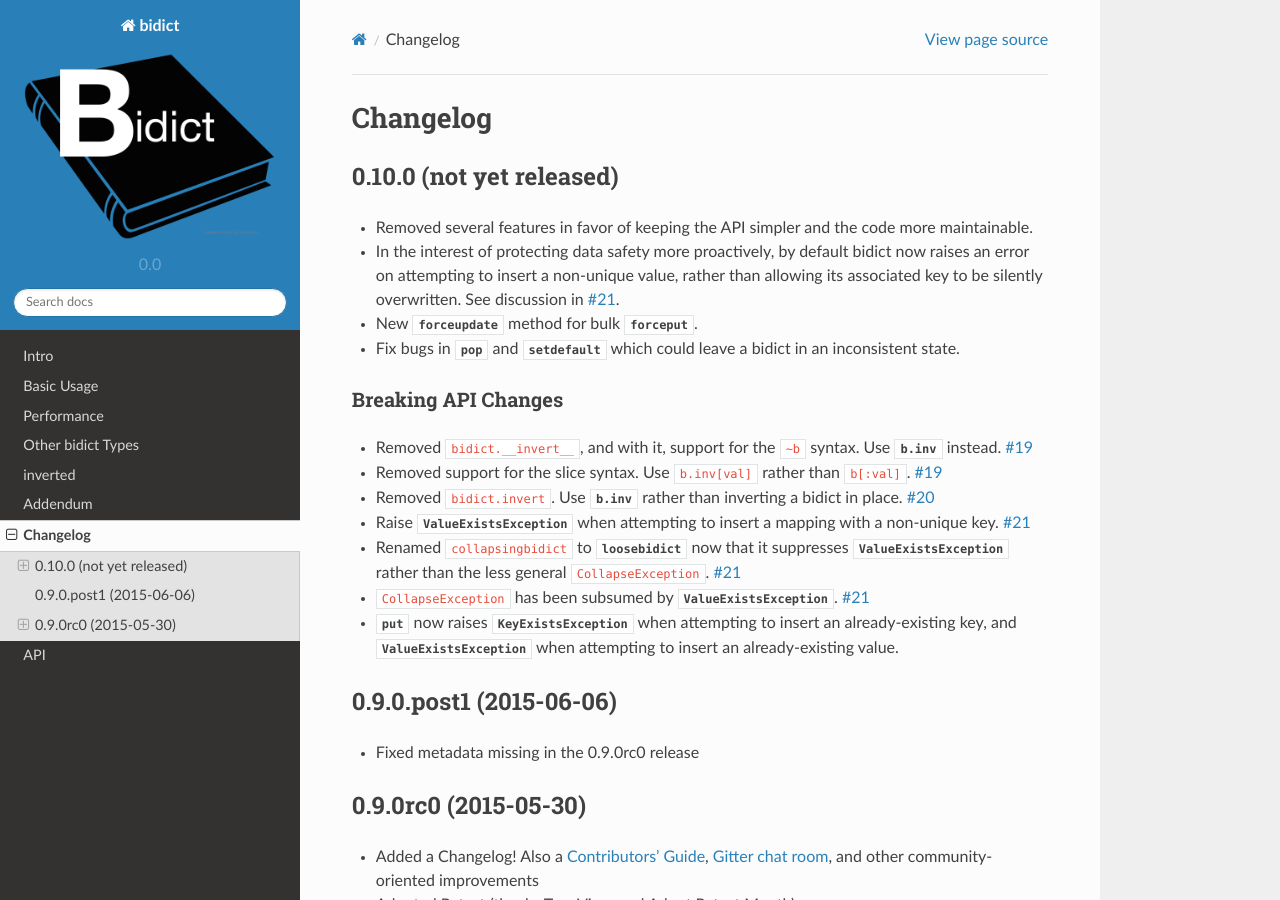
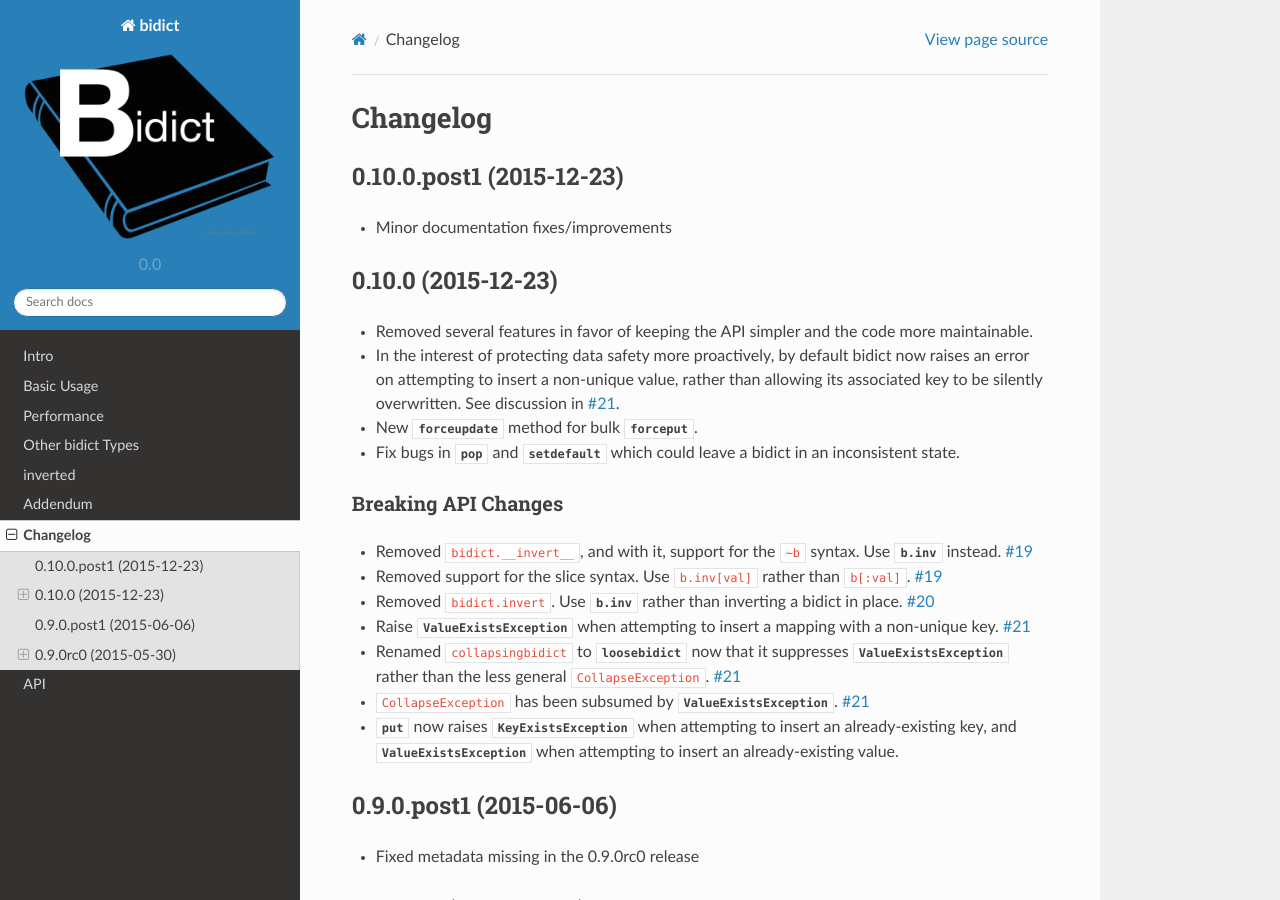
Before and after one commit to jab/bidict, a Sphinx documentation site: the page built from docs/changelog.rst, in a window 1280 px wide and 900 px high. Built offline with Sphinx 7.4.7 and the Read the Docs theme 2.0.0, drawn with Linux system fonts in a browser that asks for light colours.

Commit message:
change version to 0.10.0.post1 for release, update changelog

```diff
--- a/docs/changelog.rst
+++ b/docs/changelog.rst
@@ -3,8 +3,14 @@
 Changelog
 =========
 
-0.10.0 (not yet released)
+0.10.0.post1 (2015-12-23)
 -------------------------
+
+- Minor documentation fixes/improvements
+
+
+0.10.0 (2015-12-23)
+-------------------
 
 - Removed several features in favor of keeping the API simpler
   and the code more maintainable.
```
Also changed, not shown: 1 other file.
